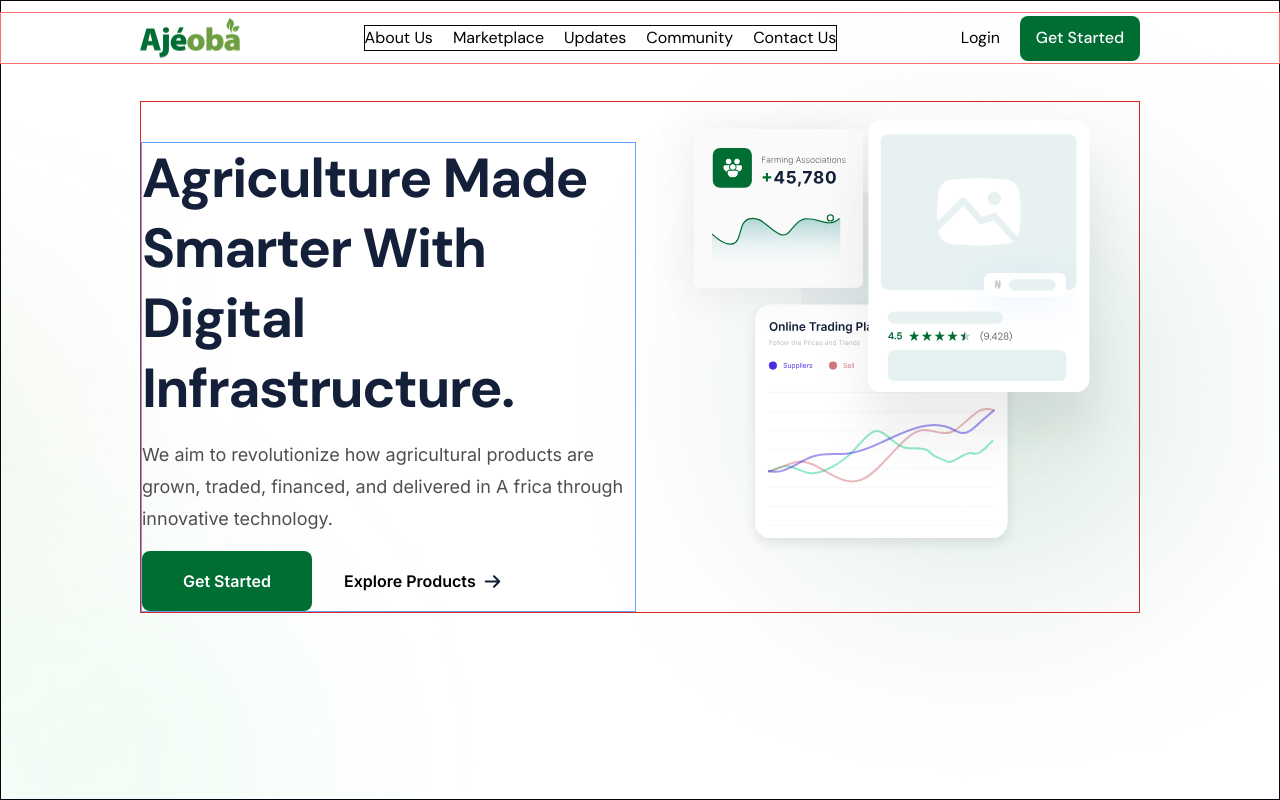
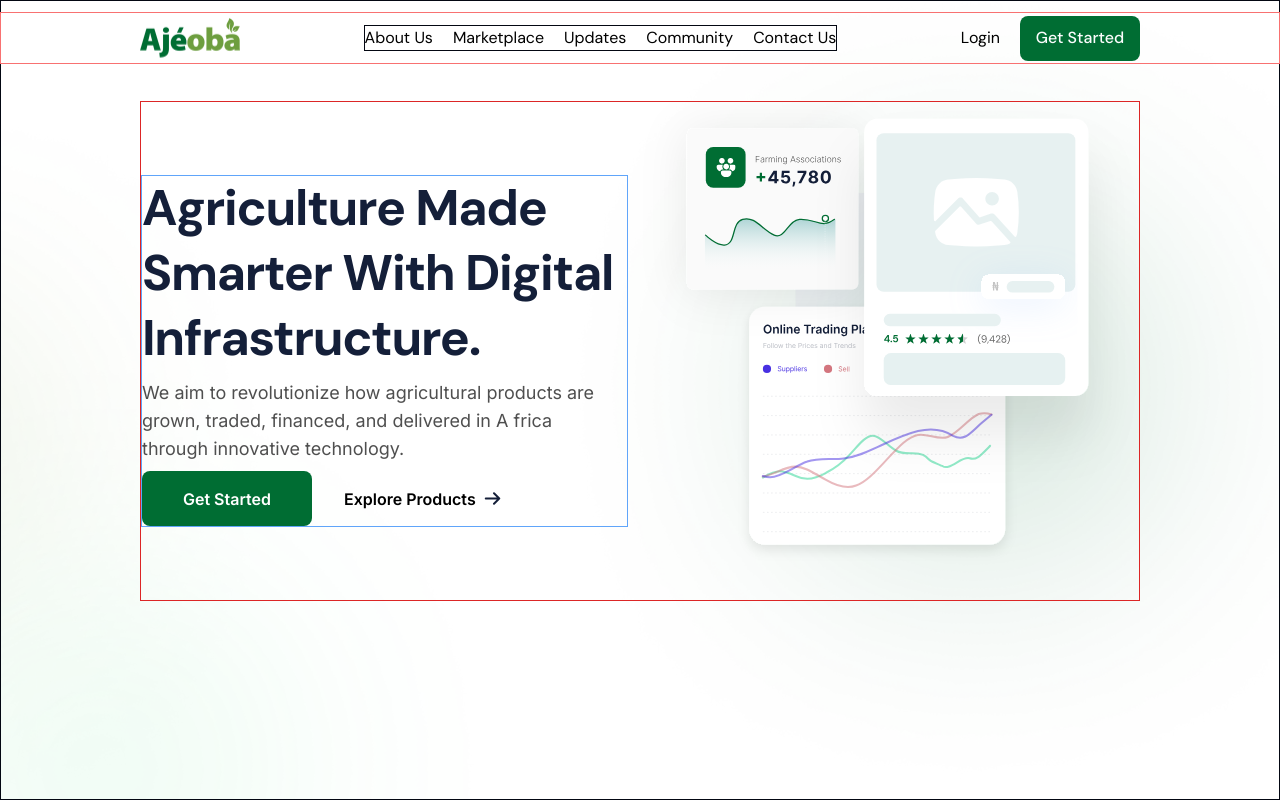
Before and after one commit to Abideen-program/agromarket, a Next.js app: page / in a window 1280 px wide. Built offline with nearby package versions, Linux system fonts and the light colour scheme.

Commit message:
hero section updated

```diff
--- a/src/app/page.tsx
+++ b/src/app/page.tsx
@@ -9,23 +9,23 @@ const Sans = DM_Sans({ subsets: ["latin"] });
 export default function Home() {
   return (
     <div className="border border-gray-950 min-h-[100vh] flex flex-col bg-[url('/back.png')] bg-fixed bg-no-repeat bg-center bg-cover">
-      <div className="border border-red-600 mx-7 lg:mx-auto pt-10 flex md:flex-row flex-col gap-3 mt-[100px] lg:w-[800px] 2xl:w-[1000px] 3xl:w-[1119px]">
-        <div className="flex flex-col gap-3 md:gap-4 md:w-[584px] sm:w-[381px] border border-blue-400">
+      <div className="border border-red-600 mx-7 lg:mx-auto pt-10 md:pt-0 flex md:items-center md:flex-row flex-col gap-3 mt-[100px] lg:w-[800px] 2xl:w-[1000px] 3xl:w-[1119px] md:h-[500px]">
+        <div className="flex flex-col gap-3 md:gap-2 md:w-[584px] sm:w-[381px] border border-blue-400">
           <h2
-            className={`font-bold text-[#141F39] text-[25px] xs:text-[30px] sm:text-[35px] md:text-[30px] lg:text-[40px] 2xl:text-[55px] leading-9 xs:leading-10 sm:leading-[45px] lg:leading-[50px] 2xl:leading-[70px] text-left tracking-tight overflow-hidden ${Sans.className}`}
+            className={`font-bold text-[#141F39] text-[25px] xs:text-[30px] sm:text-[35px] md:text-[30px] lg:text-[40px] 2xl:text-[50px] leading-9 xs:leading-10 sm:leading-[45px] lg:leading-[50px] 2xl:leading-[65px] text-left tracking-tight overflow-hidden ${Sans.className}`}
           >
             Agriculture Made Smarter With Digital Infrastructure.
           </h2>
 
           <p
-            className={`text-[#4F4F4F] text-[13px] sm:text-[14.5px] lg:text-[18px] sm:w-[98%] text-left leading-6 sm:leading-8 ${inter.className}`}
+            className={`text-[#4F4F4F] text-[13px] sm:text-[14.5px] lg:text-[18px] sm:w-[98%] text-left leading-6 sm:leading-7 ${inter.className}`}
           >
             We aim to revolutionize how agricultural products are grown, traded,
             financed, and delivered in A frica through innovative technology.
           </p>
 
           <div className="flex items-center sm:justify-start md:gap-8 sm:gap-5 gap-0 justify-between">
-            <button className="bg-[#006D33] rounded-lg w-[100px] h-[40px] xs:w-[150px] xs:h-[45px] lg:w-[170px] lg:h-[60px] text-white font-semibold flex items-center justify-center text-[13px] lg:text-base sm:text-sm">
+            <button className="bg-[#006D33] rounded-lg w-[100px] h-[40px] xs:w-[150px] xs:h-[45px] lg:w-[170px] lg:h-[55px] text-white font-semibold flex items-center justify-center text-[13px] lg:text-base sm:text-sm">
               Get Started
             </button>
             <div className="flex items-center justify-center gap-2 cursor-pointer">
@@ -40,7 +40,7 @@ export default function Home() {
         </div>
 
         <div className="xl:-mt-14 mt-6 sm:mt-5 md:-mt-12">
-          <Image src={iconImages.Hero} alt="hero" className="w-[580px]" />
+          <Image src={iconImages.Hero} alt="hero" className="w-[600px]" />
         </div>
       </div>
     </div>
--- a/src/components/Header.tsx
+++ b/src/components/Header.tsx
@@ -62,7 +62,7 @@ const Header = () => {
       <div
         className={`hidden lg:flex overflow-hidden fixed left-0 right-0 border border-red-400 ${
           showBackground
-            ? "bg-zinc-200 bg-opacity-90 top-6 transition-all duration-150 ease-in"
+            ? "bg-zinc-200 bg-opacity-90 top-0 transition-all duration-150 ease-in"
             : "top-3"
         } ${sans.className}`}
       >
```
Also changed, not shown: package.json (+6 -5 lines), 1 other file (tests, documents, lock files or other folders).
